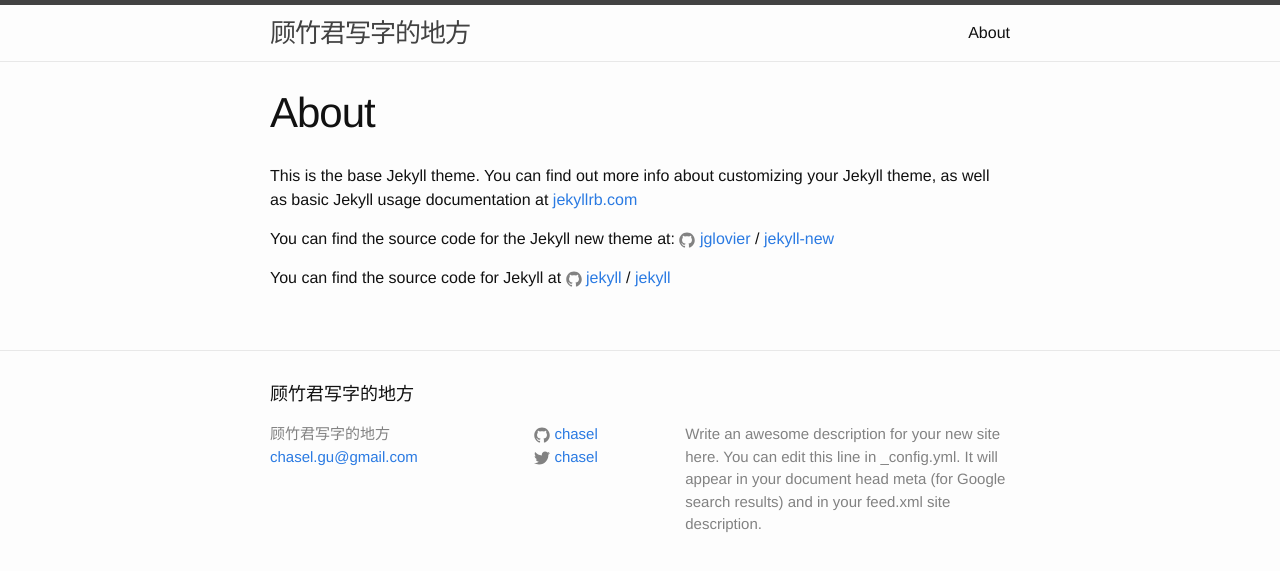
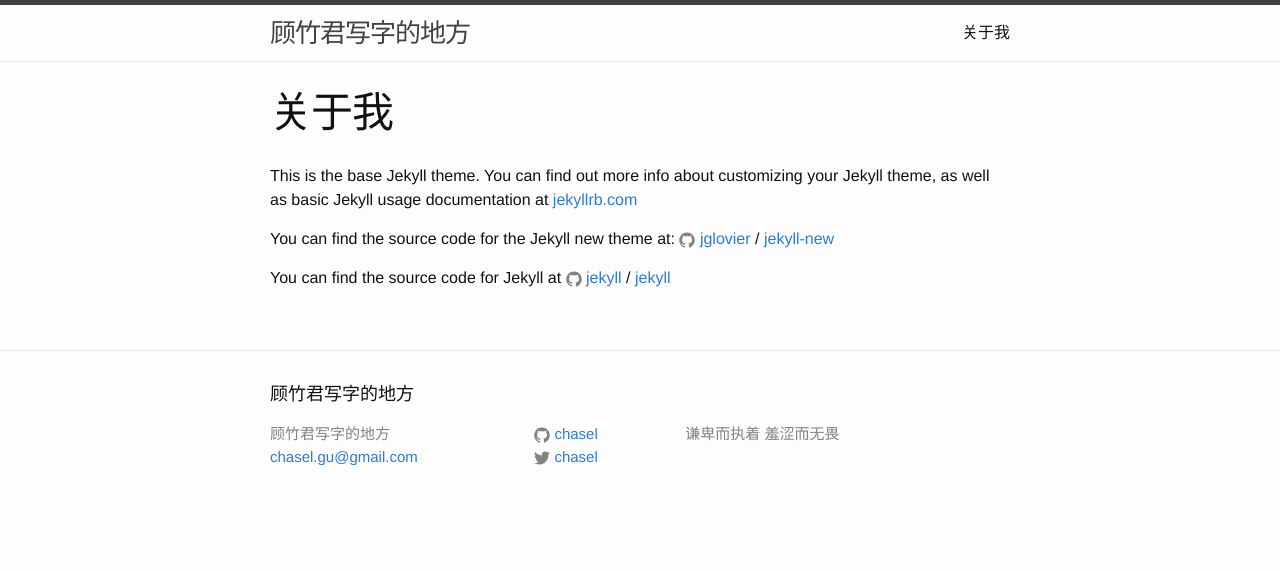
Before and after one commit to chasel/chasel.github.io, a Jekyll site: the page built from about.md, in a window 1280 px wide. Shown: the top 571 px of the page. Built offline with Jekyll 4.4.1, drawn with Linux system fonts in a browser that asks for light colours.

Commit message:
modify description

```diff
--- a/_config.yml
+++ b/_config.yml
@@ -8,10 +8,7 @@
 # Site settings
 title: 顾竹君写字的地方
 email: chasel.gu@gmail.com
-description: > # this means to ignore newlines until "baseurl:"
-  Write an awesome description for your new site here. You can edit this
-  line in _config.yml. It will appear in your document head meta (for
-  Google search results) and in your feed.xml site description.
+description: 谦卑而执着 羞涩而无畏
 baseurl: "" # the subpath of your site, e.g. /blog
 url: "http://chasel.li" # the base hostname & protocol for your site
 twitter_username: chasel
--- a/about.md
+++ b/about.md
@@ -1,6 +1,6 @@
 ---
 layout: page
-title: About
+title: 关于我
 permalink: /about/
 ---
 
```
